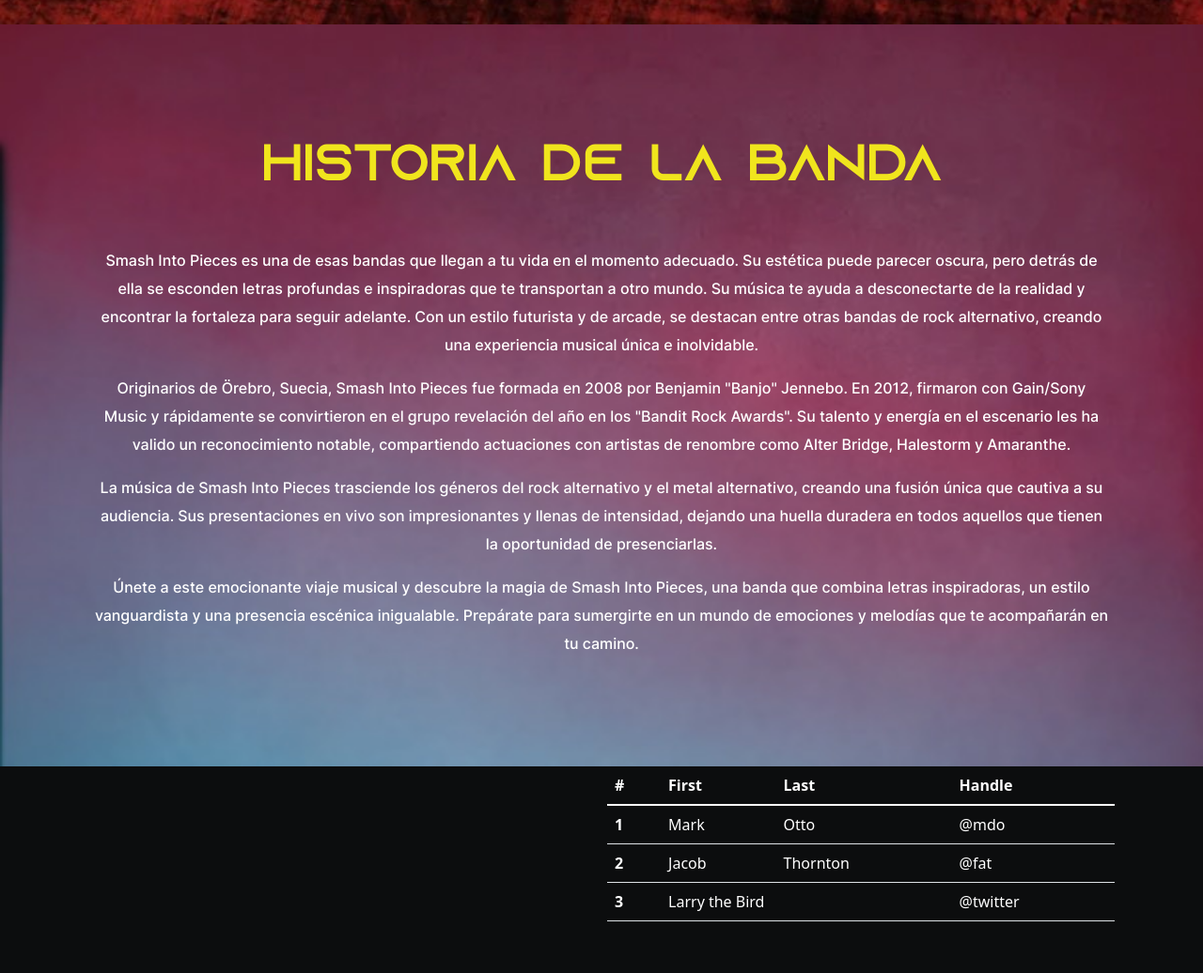
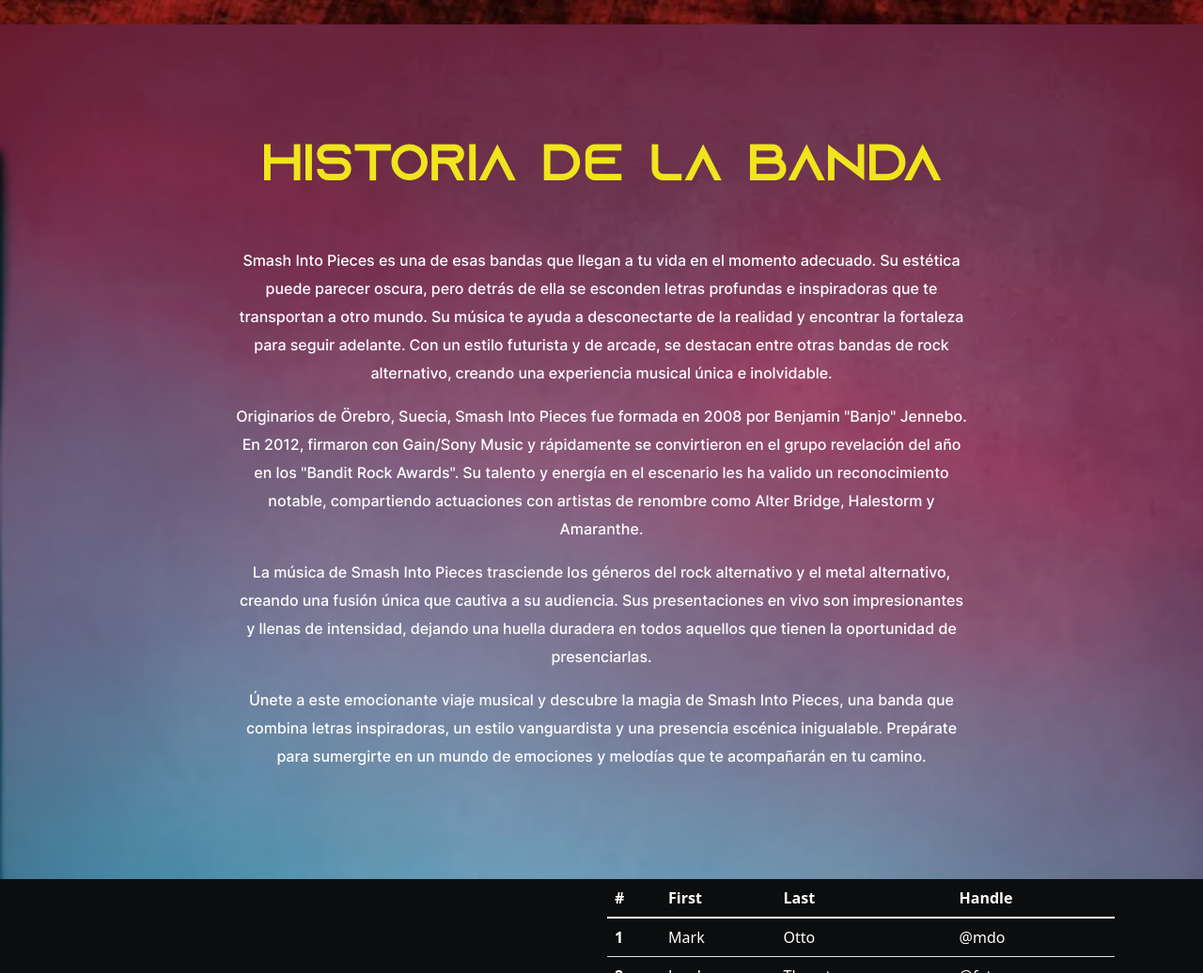
Before and after one commit to ilsempo/SmashIntoPiecess, a plain HTML site: page index.html in a window 1280 px wide. Shown: the part 1645-2681 px from the top of the page at 94% size. Drawn offline with nearby package versions, Linux system fonts and the light colour scheme.

Commit message:
ultimo ajuste historia banda

```diff
--- a/css/mis-estilos.css
+++ b/css/mis-estilos.css
@@ -256,7 +256,7 @@
 
 @media only screen and (min-width: 820px) {
     .historia-banda {
-      margin: 0 100px;
+      margin: 0 250px;
     }
   }
 
```
